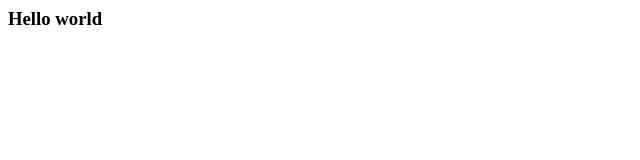
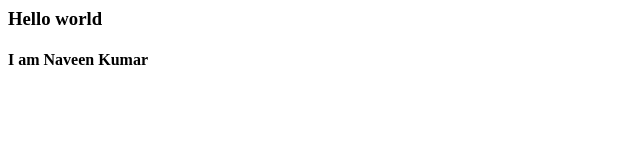
Before and after one commit to Navin8899/web-project-practice, a plain HTML site: page index.html in a window 1280 px wide. Shown: the whole page, without its empty margins (0-640 px from the left). Drawn offline with Linux system fonts and the light colour scheme.

Commit message:
added a h4 tag

```diff
--- a/index.html
+++ b/index.html
@@ -1 +1,2 @@
 <h3>Hello world</h3>
+<h4>I am Naveen Kumar</h4>
```
